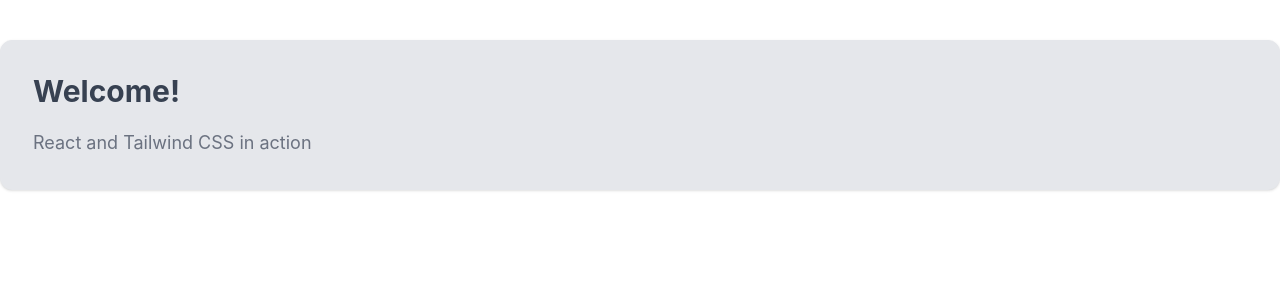
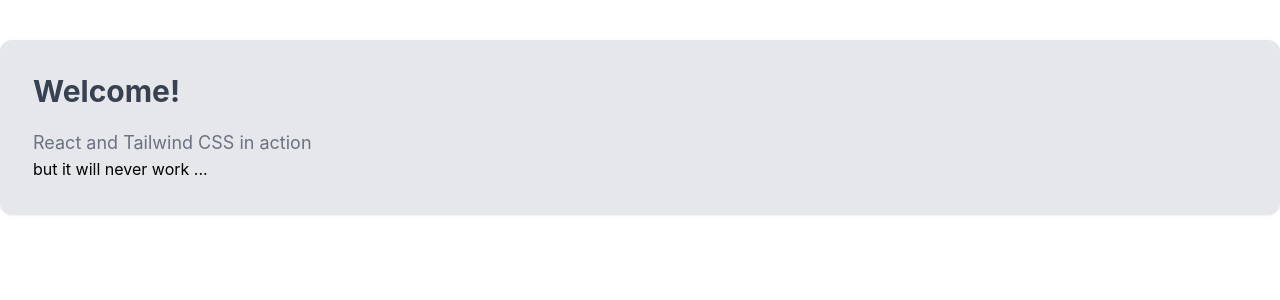
Before and after one commit to marshyon/react-tailwind-starter, a React (Create React App) app: page / in a window 1280 px wide. Shown: the top 300 px of the page. Built offline with nearby package versions, Linux system fonts and the light colour scheme.

Commit message:
test edit

```diff
--- a/src/App.js
+++ b/src/App.js
@@ -9,6 +9,7 @@
       <p className="text-gray-500 text-lg">
         React and Tailwind CSS in action
       </p>
+      <p>but it will never work ...</p>
     </div>
   );
 }
```
